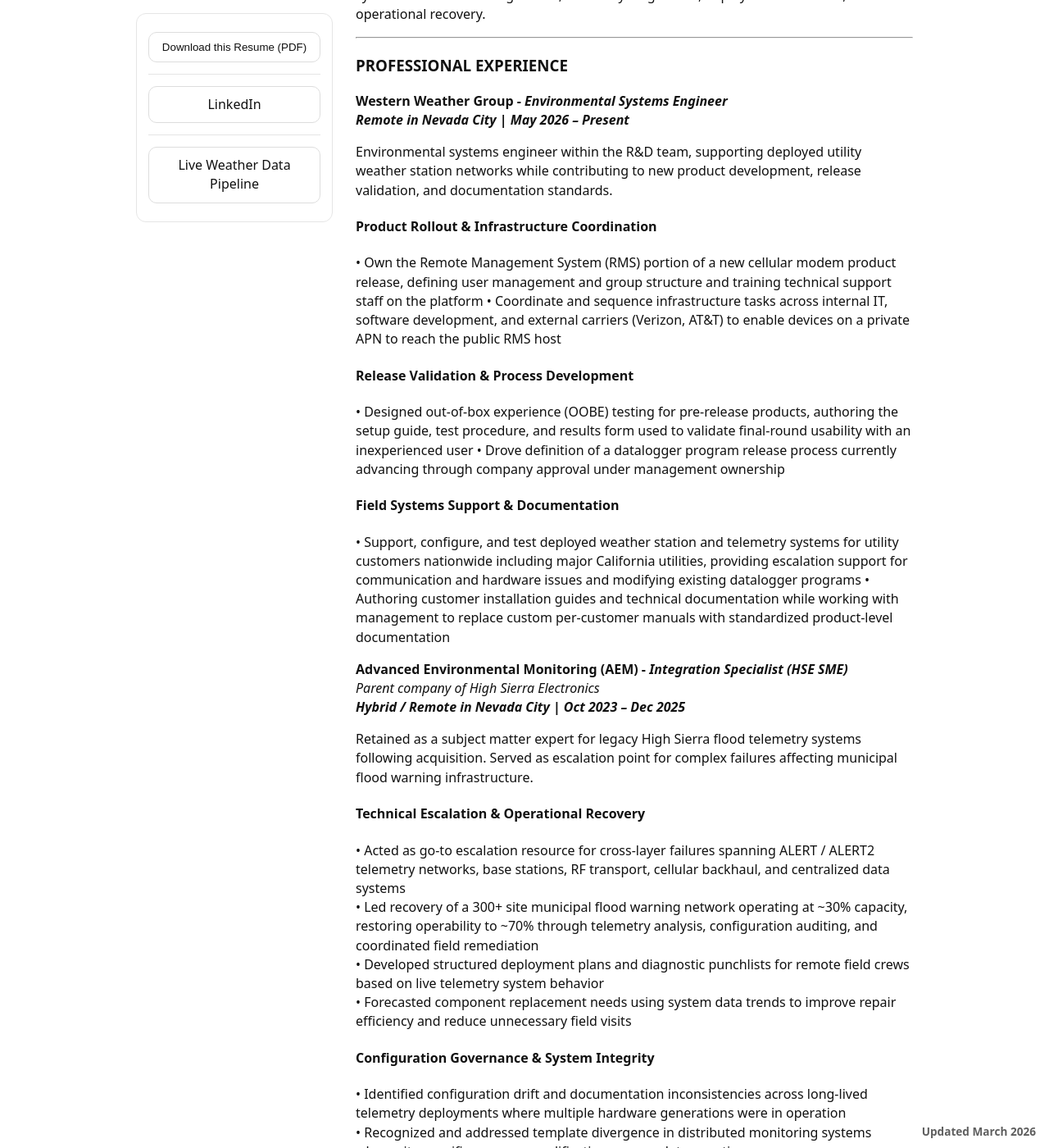
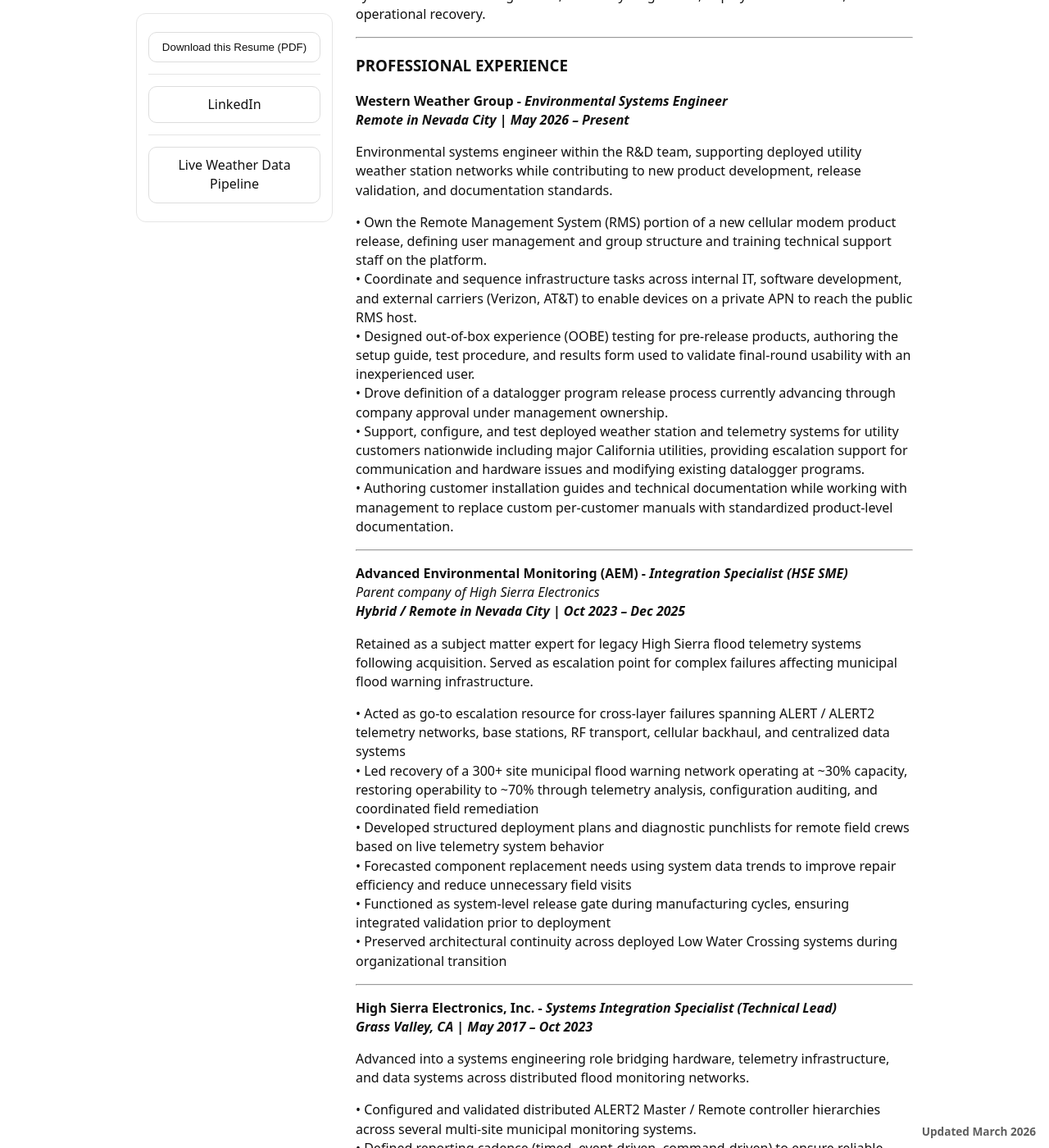
Before and after one commit to jostagirl/PublicResume, a Jekyll site: the page built from v/PlacerCoRadio/index.md, in a window 1280 px wide and 1400 px high, scrolled down 419 px. Shown: the whole window at 82% size. Built offline with Jekyll 4.4.1, drawn with Linux system fonts in a browser that asks for light colours; our own code applies the rules of GitHub Pages for plain Markdown files; some of the changed text lies outside the part shown.

Commit message:
Publish resume site update

```diff
--- a/v/PlacerCoRadio/index.md
+++ b/v/PlacerCoRadio/index.md
@@ -24,17 +24,14 @@ Systems engineer with 13+ years supporting distributed environmental monitoring,
 
 Environmental systems engineer within the R&D team, supporting deployed utility weather station networks while contributing to new product development, release validation, and documentation standards.
 
-#### Product Rollout & Infrastructure Coordination
-• Own the Remote Management System (RMS) portion of a new cellular modem product release, defining user management and group structure and training technical support staff on the platform
-• Coordinate and sequence infrastructure tasks across internal IT, software development, and external carriers (Verizon, AT&T) to enable devices on a private APN to reach the public RMS host
+• Own the Remote Management System (RMS) portion of a new cellular modem product release, defining user management and group structure and training technical support staff on the platform.
+• Coordinate and sequence infrastructure tasks across internal IT, software development, and external carriers (Verizon, AT&T) to enable devices on a private APN to reach the public RMS host.
+• Designed out-of-box experience (OOBE) testing for pre-release products, authoring the setup guide, test procedure, and results form used to validate final-round usability with an inexperienced user.
+• Drove definition of a datalogger program release process currently advancing through company approval under management ownership.
+• Support, configure, and test deployed weather station and telemetry systems for utility customers nationwide including major California utilities, providing escalation support for communication and hardware issues and modifying existing datalogger programs.
+• Authoring customer installation guides and technical documentation while working with management to replace custom per-customer manuals with standardized product-level documentation.
 
-#### Release Validation & Process Development
-• Designed out-of-box experience (OOBE) testing for pre-release products, authoring the setup guide, test procedure, and results form used to validate final-round usability with an inexperienced user
-• Drove definition of a datalogger program release process currently advancing through company approval under management ownership
-
-#### Field Systems Support & Documentation
-• Support, configure, and test deployed weather station and telemetry systems for utility customers nationwide including major California utilities, providing escalation support for communication and hardware issues and modifying existing datalogger programs
-• Authoring customer installation guides and technical documentation while working with management to replace custom per-customer manuals with standardized product-level documentation
+---
 
 **Advanced Environmental Monitoring (AEM) -** ***Integration Specialist (HSE SME)***
 *Parent company of High Sierra Electronics*
@@ -42,15 +39,10 @@ Environmental systems engineer within the R&D team, supporting deployed utility
 
 Retained as a subject matter expert for legacy High Sierra flood telemetry systems following acquisition. Served as escalation point for complex failures affecting municipal flood warning infrastructure.
 
-#### Technical Escalation & Operational Recovery
 • Acted as go-to escalation resource for cross-layer failures spanning ALERT / ALERT2 telemetry networks, base stations, RF transport, cellular backhaul, and centralized data systems
 • Led recovery of a 300+ site municipal flood warning network operating at ~30% capacity, restoring operability to ~70% through telemetry analysis, configuration auditing, and coordinated field remediation
 • Developed structured deployment plans and diagnostic punchlists for remote field crews based on live telemetry system behavior
 • Forecasted component replacement needs using system data trends to improve repair efficiency and reduce unnecessary field visits
-
-#### Configuration Governance & System Integrity
-• Identified configuration drift and documentation inconsistencies across long-lived telemetry deployments where multiple hardware generations were in operation
-• Recognized and addressed template divergence in distributed monitoring systems where site-specific program modifications accumulate over time
 • Functioned as system-level release gate during manufacturing cycles, ensuring integrated validation prior to deployment
 • Preserved architectural continuity across deployed Low Water Crossing systems during organizational transition
 
@@ -61,12 +53,9 @@ Retained as a subject matter expert for legacy High Sierra flood telemetry syste
 
 Advanced into a systems engineering role bridging hardware, telemetry infrastructure, and data systems across distributed flood monitoring networks.
 
-#### Network Architecture & Controller Integration
 • Configured and validated distributed ALERT2 Master / Remote controller hierarchies across several multi-site municipal monitoring systems.
 • Defined reporting cadence (timed, event-driven, command-driven) to ensure reliable telemetry propagation to base stations and centralized monitoring systems
 • Conducted system-level troubleshooting across transmitters, RF repeaters, cellular backhaul, municipal networks, and centralized data workflows
-
-#### Engineering & Product Contribution
 • Led hardware refresh initiative for camera add-on product under senior engineering oversight, identifying replacement components and modifying controller programming to support new integration requirements
 • Updated technical documentation, test procedures, and release artifacts through formal document control processes
 • Administered and structured the RMA program, gaining hands-on diagnostic experience with a wide range of deployed instrumentation
@@ -83,12 +72,9 @@ Hired to support the company’s centralized environmental data platform and tel
 • Worked directly with monitoring customers to interpret telemetry data, troubleshoot station behavior, and verify system performance through centralized monitoring software
 • Configured and tuned alarm thresholds and notification workflows within the central monitoring platform to support flood warning operations
 • Coordinated with remote field technicians to deploy targeted remediation based on data-driven diagnostics
-
-#### IT & Infrastructure
 • Managed company network infrastructure including firewall configuration, routing, and remote access
 • Executed ISP migrations and transitioned internal systems to Google Workspace
 • Served as sole IT administrator supporting engineering, operations, and remote staff
-
 
 ---
 
```
